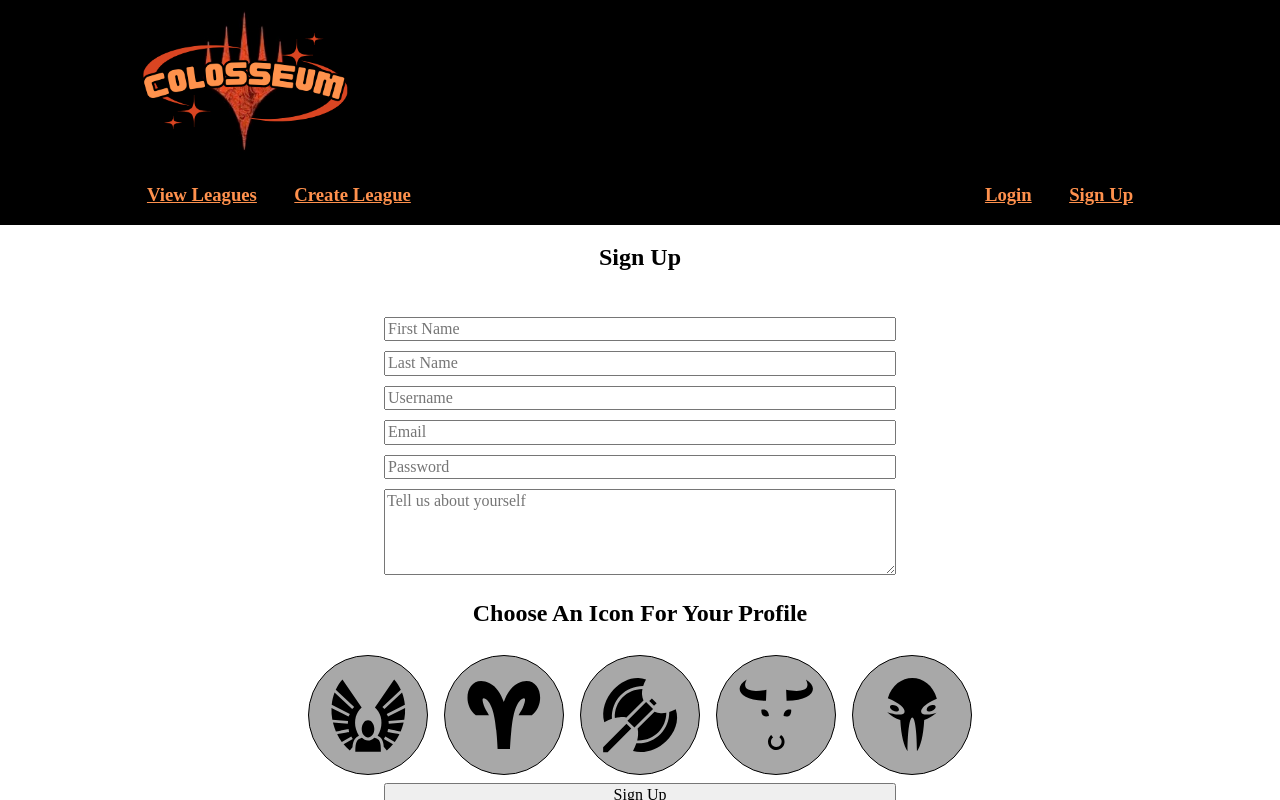
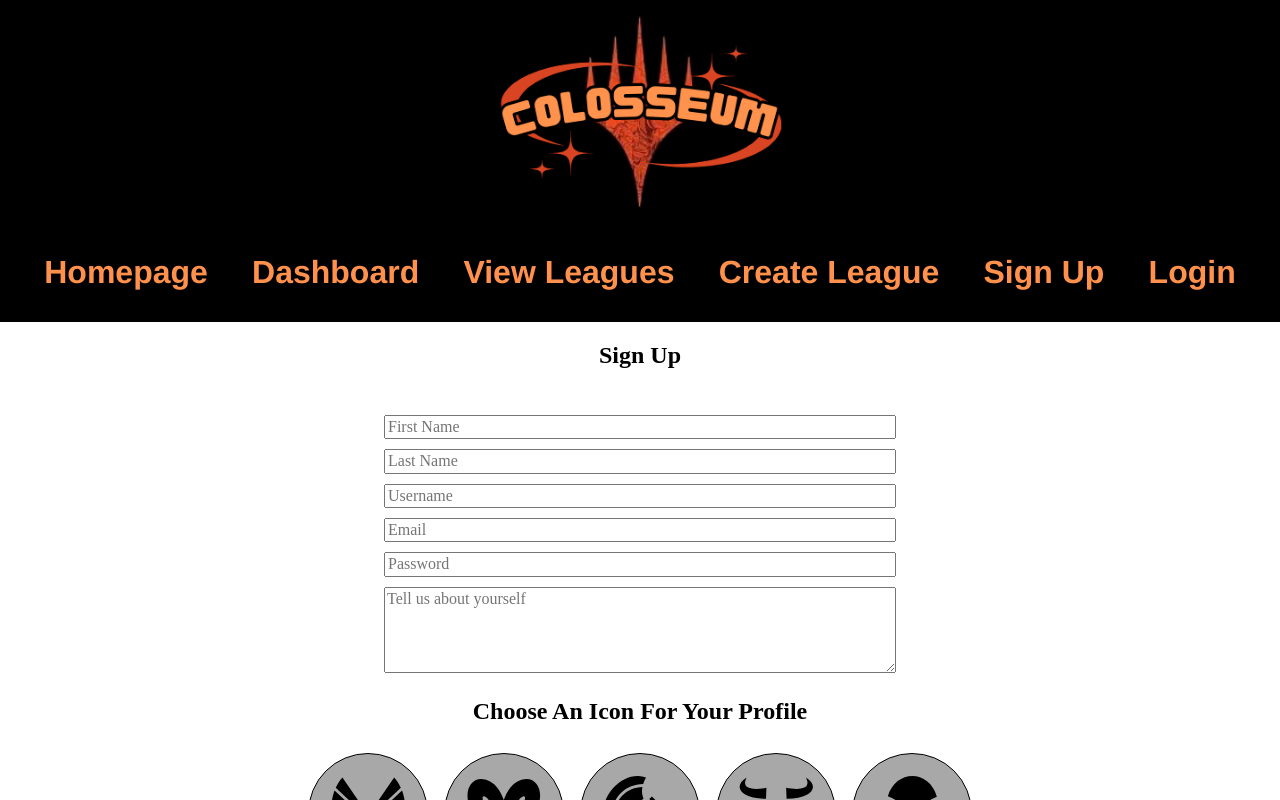
Before and after one commit to cecrouch01/Tabletop-Leagues, a React (Vite) app in the folder client/: page /signUp in a window 1280 px wide. Shown: the top 800 px of the page. Built offline with nearby package versions, Linux system fonts and the light colour scheme.

Commit message:
updated navbar

```diff
--- a/client/index.html
+++ b/client/index.html
@@ -3,7 +3,7 @@
 
 <head>
   <meta charset="UTF-8" />
-  <link rel="icon" type="image/svg+xml" href="./COLOSSEUM.png" />
+  <link rel="icon" type="image/svg+xml" href="/COLOSSEUM.png" />
   <meta name="viewport" content="width=device-width, initial-scale=1.0" />
   <title>Colosseum</title>
 </head>
--- a/client/src/components/IconSelector/IconSelector.css
+++ b/client/src/components/IconSelector/IconSelector.css
@@ -39,16 +39,3 @@
     background-color: black;
 
 }
-
-#angel {
-    width: 1.5em;
-    height: 1.5em;
-    /* border: 1px; */
-    border-radius: 50%;
-    font-size: 5.5em;
-    display: flex;
-    align-items: center;
-    justify-content: center;
-    margin: .1em;
-    color: #ff914d;
-}
--- a/client/src/components/IconSelector/IconSelector.jsx
+++ b/client/src/components/IconSelector/IconSelector.jsx
@@ -24,7 +24,5 @@ export default function IconSelector() {
                 <button onClick={() => handleClick('skull')} className={active === 'skull' ? 'icon-item active' : 'icon-item'}><GiAlienSkull /></button>
             </div>
         </div>
-
-
     );
 }
--- a/client/src/components/NavBar/NavBar.css
+++ b/client/src/components/NavBar/NavBar.css
@@ -1,46 +1,54 @@
-.navbar {
+.header {
     display:flex;
     background-color: black;
-    justify-content: center;
+    /* justify-content: center; */
     width: 100%;
 }
 
-.navbar-text {
-
+.header-top {
+    width: 100%;
     display: flex;
-}
-.nav-link {
-    color: #ff914d;
+    flex-direction:row;
+    justify-content: center;
 }
 
 .logo {
-    width: 65%;
+    width: 25%;
     height: auto;
-}
-
-.title-subtitle {
-    margin-right: 30em;
-}
-.navbar-title {
-    padding: 0 1em 0 .25em;
-    font-size: 3.5em;
+    margin: 0 2em;
 
 }
 
-.sub-title {
-    display:flex;
+.navbar {
+    display: flex;
+    justify-content: space-evenly;
+    background-color: black;
+    width: 100%;
+    height: auto;
 
 }
 
-.login-signUp-link {
-    display:flex;
-    align-items: end;
+.nav-link {
+    color: #ff914d;
+    display: flex;
+    flex-direction: row;
+    align-items: center;
+    text-decoration: none;
 }
 
-.login-signUp-link-text {
-    padding: 0 1em;
+.nav-text {
+    font-family:'Franklin Gothic Medium', 'Arial Narrow', Arial, sans-serif;
+    font-size: 2em;
 }
 
-.league-link-text {
-    padding: 0 1em;
+@media screen and (max-width: 900px) {
+    .navbar{
+        flex-direction: column;
+        justify-content: center;
+    }
+
+    .nav-text{
+    font-size: 1em;
+    }
+
 }
--- a/client/src/components/NavBar/NavBar.jsx
+++ b/client/src/components/NavBar/NavBar.jsx
@@ -1,47 +1,58 @@
 import { Link, useLocation } from 'react-router-dom';
 import './NavBar.css'
+
 
 const NavBar = () => {
     const currentPage = useLocation().pathname;
 
     return (
-        <header className="navbar">
-            <div className="navbar-text">
-                <div className='title-subtitle'>
-                    {/* <h1 className="navbar-title">Colosseum</h1> */}
-                    <img className='logo' src='./COLOSSEUM.png'></img>
-                    <div className='sub-title'>
+        <>
+            <header className="header">
+                <section className='header-top'>
+                    <img className='logo' src='/COLOSSEUM.png'></img>
+                </section>
+            </header>
+            <nav className='navbar'>
+                <Link
+                    to="/"
+                    className={currentPage === '/' ? 'nav-link active' : 'nav-link'}
+                >
+                    <h3 className='nav-text'>Homepage</h3>
+                </Link>
+                <Link
+                    to="/dashboard"
+                    className={currentPage === '/dashboard' ? 'nav-link active' : 'nav-link'}
+                >
+                    <h3 className='nav-text'>Dashboard</h3>
+                </Link>
                 <Link
                     to="/league/join"
                     className={currentPage === '/league/join' ? 'nav-link active' : 'nav-link'}
                 >
-                            <h3 className='league-link-text'>View Leagues</h3>
+                    <h3 className='nav-text'>View Leagues</h3>
                 </Link>
                 <Link
                     to="/league/create"
                     className={currentPage === '/league/create' ? 'nav-link active' : 'nav-link'}
                 >
-                            <h3 className='league-link-text'>Create League</h3>
-                        </Link>
-                    </div>
-                </div>
-
-                <div className='login-signUp-link'>
-                    <Link
-                        to="/login"
-                        className={currentPage === '/login' ? 'nav-link active' : 'nav-link'}
-                    >
-                        <h3 className='login-signUp-link-text'>Login</h3>
+                    <h3 className='nav-text'>Create League</h3>
                 </Link>
                 <Link
                     to="/signUp"
                     className={currentPage === '/signUp' ? 'nav-link active' : 'nav-link'}
                 >
-                        <h3 className='login-signUp-link-text'>Sign Up</h3>
+                    <h3 className='nav-text'>Sign Up</h3>
                 </Link>
-                </div>
-            </div>
-        </header>
+                <Link
+                    to="/login"
+                    className={currentPage === '/login' ? 'nav-link active' : 'nav-link'}
+                >
+                    <h3 className='nav-text'>Login</h3>
+                </Link>
+
+
+            </nav>
+        </>
     );
 }
 
```
Lines whose indentation alone changed are shown as unchanged.
